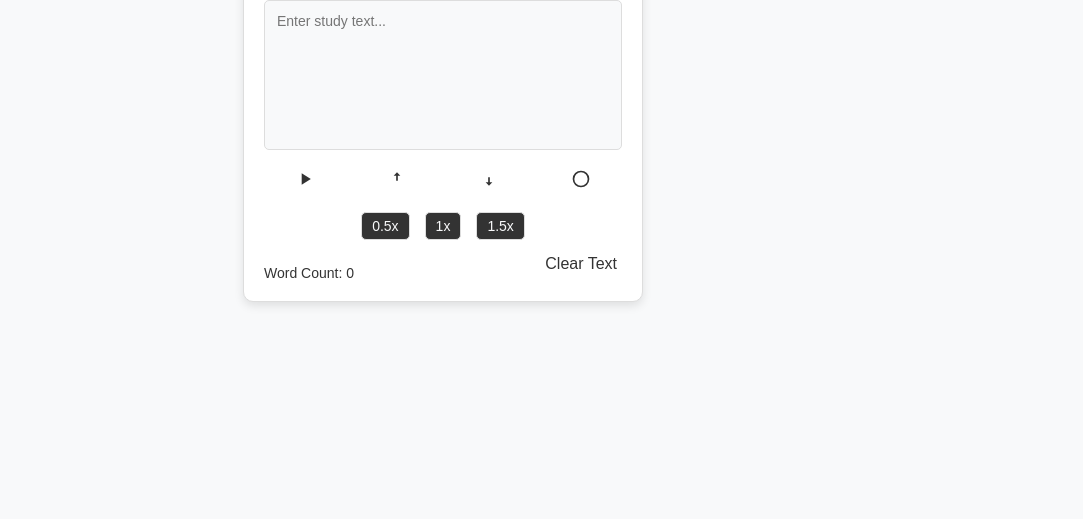
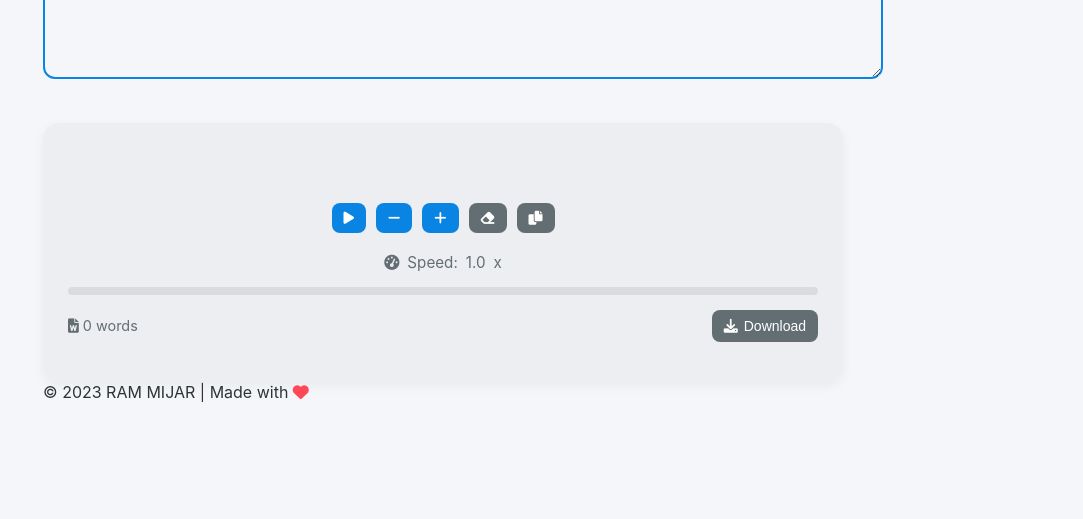
Before and after one commit to Ram2020-art/Text-to-Speech-, a plain HTML site: page index.html in a window 1280 px wide. Shown: the part 281-800 px from the top of the page, without its empty margins (197-1280 px from the left). Drawn offline with Linux system fonts and the light colour scheme.

Commit message:
Update index.html

```diff
--- a/index.html
+++ b/index.html
@@ -3,305 +3,407 @@
 <head>
     <meta charset="UTF-8">
     <meta name="viewport" content="width=device-width, initial-scale=1.0">
-    <title>Text to Speech</title>
+    <title>TTS Ultimate Player</title>
+    <link rel="stylesheet" href="https://cdnjs.cloudflare.com/ajax/libs/font-awesome/6.0.0/css/all.min.css">
     <style>
-        /* General Styles */
-        * {
-            box-sizing: border-box;
-            font-family: Arial, sans-serif;
-            margin: 0;
-            padding: 0;
+        :root {
+            --bg-color: #f5f6fa;
+            --text-color: #2d3436;
+            --primary-color: #0984e3;
+            --secondary-color: #636e72;
+            --progress-color: #00b894;
+            --highlight-color: rgba(255, 234, 0, 0.25);
+        }
+
+        [data-theme="dark"] {
+            --bg-color: #2d3436;
+            --text-color: #dfe6e9;
+            --primary-color: #00b894;
+            --secondary-color: #b2bec3;
+            --progress-color: #0984e3;
+            --highlight-color: rgba(255, 234, 0, 0.4);
         }
 
         body {
-            background: var(--bg-color);
+            font-family: 'Inter', system-ui, sans-serif;
+            margin: 0;
+            padding: 20px;
+            background-color: var(--bg-color);
             color: var(--text-color);
-            transition: 0.3s;
-            display: flex;
-            justify-content: center;
-            align-items: center;
-            height: 100vh;
-            padding: 15px;
+            transition: all 0.3s ease;
         }
 
-        /* Theme Variables */
-        :root {
-            --bg-color: #f8f9fa;
-            --text-color: #333;
-            --card-bg: #ffffff;
-            --border-color: #ddd;
-            --highlight-color: #ffff99;
-            --button-radius: 5px;
-            --btn-size: 20px;
+        .container {
+            max-width: 800px;
+            margin: 0 auto;
         }
 
-        [data-theme="dark"] {
-            --bg-color: #121212;
-            --text-color: #ffffff;
-            --card-bg: #1e1e1e;
-            --border-color: #444;
-            --highlight-color: #ffeb3b;
+        .player-container {
+            background: rgba(0, 0, 0, 0.03);
+            border-radius: 16px;
+            padding: 25px;
+            margin-top: 25px;
+            box-shadow: 0 4px 12px rgba(0, 0, 0, 0.05);
         }
 
-        /* Card Layout */
-        .card {
+        .text-input {
             width: 100%;
-            max-width: 400px;
-            background: var(--card-bg);
-            padding: 20px;
-            border-radius: 10px;
-            box-shadow: 0px 4px 10px rgba(0, 0, 0, 0.1);
-            border: 1px solid var(--border-color);
+            height: 200px;
+            padding: 18px;
+            margin: 15px 0;
+            border: 2px solid var(--primary-color);
+            border-radius: 12px;
+            resize: vertical;
+            background: transparent;
+            color: var(--text-color);
+            font-size: 16px;
+            line-height: 1.6;
+        }
+
+        .controls {
+            display: flex;
+            gap: 10px;
+            justify-content: center;
+            margin: 20px 0;
+        }
+
+        button {
+            padding: 8px 12px;
+            border: none;
+            border-radius: 8px;
+            cursor: pointer;
+            background: var(--primary-color);
+            color: white;
+            transition: all 0.2s ease;
+            display: flex;
+            align-items: center;
+            justify-content: center;
+            gap: 6px;
+            font-size: 14px;
+        }
+
+        button:hover {
+            opacity: 0.85;
+            transform: translateY(-1px);
+        }
+
+        button:active {
+            transform: translateY(0);
+        }
+
+        .secondary-btn {
+            background: var(--secondary-color);
+        }
+
+        .status-bar {
+            display: flex;
+            justify-content: space-between;
+            align-items: center;
+            margin: 15px 0;
+            font-size: 0.9em;
+            color: var(--secondary-color);
+        }
+
+        .theme-toggle {
+            position: fixed;
+            top: 20px;
+            right: 20px;
+            cursor: pointer;
+            background: rgba(0, 0, 0, 0.1);
+            padding: 10px;
+            border-radius: 50%;
+            width: 40px;
+            height: 40px;
+            display: flex;
+            align-items: center;
+            justify-content: center;
+        }
+
+        .current-word {
+            margin: 15px 0;
+            font-style: italic;
+            color: var(--primary-color);
+            min-height: 1.2em;
+            font-weight: 500;
             text-align: center;
+        }
+
+        .progress-container {
+            width: 100%;
+            height: 8px;
+            background: rgba(0, 0, 0, 0.08);
+            border-radius: 4px;
+            margin: 15px 0;
+            overflow: hidden;
             position: relative;
         }
 
-        h2 {
-            margin-bottom: 15px;
+        .progress-bar {
+            height: 100%;
+            width: 0;
+            background: var(--progress-color);
+            transition: width 0.2s ease;
         }
 
-        /* Text Input */
-        .text-box {
-            width: 100%;
-            height: 150px;
-            padding: 12px;
-            font-size: 14px;
-            border: 1px solid var(--border-color);
-            background: var(--bg-color);
-            color: var(--text-color);
-            border-radius: 5px;
-            resize: none;
-            transition: 0.3s ease;
+        .speed-indicator {
+            text-align: center;
+            margin: 15px 0;
+            font-size: 0.95em;
+            color: var(--secondary-color);
+            display: flex;
+            align-items: center;
+            justify-content: center;
+            gap: 8px;
         }
 
-        /* Controls */
-        .controls {
-            display: flex;
-            justify-content: space-around;
-            gap: 10px;
-            margin-top: 10px;
+        .highlight {
+            background: var(--highlight-color);
+            border-radius: 3px;
+            transition: background 0.2s;
         }
 
-        .btn {
-            border: none;
-            cursor: pointer;
-            background: transparent;
-            padding: 5px;
-            border-radius: var(--button-radius);
-            transition: transform 0.2s ease;
+        @media (max-width: 768px) {
+            .controls {
+                flex-wrap: wrap;
             }
 
-        .btn:hover {
-            transform: scale(1.1);
+            .text-input {
+                height: 150px;
             }
-
-        .btn svg {
-            width: var(--btn-size);
-            height: var(--btn-size);
-            fill: var(--text-color);
         }
-
-        /* Word Count */
-        .word-count {
-            font-size: 14px;
-            margin-top: 15px;
-            color: var(--text-color);
-        }
-
-        /* Undo/Redo */
-        .undo-redo {
-            display: flex;
-            gap: 10px;
-            position: absolute;
-            top: 15px;
-            right: 15px;
-        }
-
-        /* Speed Control Buttons */
-        .speed-buttons {
-            display: flex;
-            justify-content: center;
-            gap: 15px;
-            margin-top: 15px;
-        }
-
-        .speed-button {
-            font-size: 14px;
-            padding: 5px 10px;
-            border: 1px solid var(--border-color);
-            border-radius: var(--button-radius);
-            background: var(--text-color);
-            color: var(--bg-color);
-            cursor: pointer;
-        }
-
-        .speed-button:active {
-            transform: scale(0.95);
-        }
-
-        .bottom-controls {
-            display: flex;
-            justify-content: space-between;
-            margin-top: 10px;
-        }
-
     </style>
 </head>
 <body>
+    <div class="container">
+        <div class="theme-toggle" onclick="toggleTheme()">
+            <i class="fas fa-moon"></i>
+        </div>
 
-    <div class="card">
-        <h2>Text to Speech</h2>
+        <h1 style="text-align: center; margin-bottom: 25px; color: var(--primary-color);">
+            <i class="fas fa-volume-up"></i> TTS Ultimate
+        </h1>
 
-        <textarea id="text-input" class="text-box" placeholder="Enter study text..." oninput="updateWordCount()"></textarea>
+        <textarea class="text-input" placeholder="Enter or paste your text here..."
+                  maxlength="10000" spellcheck="true"></textarea>
+
+        <div class="player-container">
+            <div class="current-word" id="currentWord"></div>
 
             <div class="controls">
-            <button class="btn" onclick="toggleSpeech()">
-                <svg id="playIcon" viewBox="0 0 24 24"><path d="M8 5v14l11-7z"/></svg>
-                <svg id="pauseIcon" viewBox="0 0 24 24" style="display: none;"><path d="M6 6h12v12H6z"/></svg>
+                <button onclick="togglePlayback()" id="playBtn">
+                    <i class="fas fa-play"></i>
                 </button>
-            <button class="btn" onclick="undoText()">
-                <svg viewBox="0 0 24 24"><path d="M12 4l-4 4h3v6h2V8h3l-4-4z"/></svg>
+                <button onclick="adjustSpeed(-0.1)">
+                    <i class="fas fa-minus"></i>
                 </button>
-            <button class="btn" onclick="redoText()">
-                <svg viewBox="0 0 24 24"><path d="M12 20l4-4h-3v-6h-2v6h-3l4 4z"/></svg>
+                <button onclick="adjustSpeed(0.1)">
+                    <i class="fas fa-plus"></i>
                 </button>
-            <button class="btn" onclick="toggleTheme()">
-                <svg viewBox="0 0 24 24"><path d="M12 2a10 10 0 100 20 10 10 0 000-20zm0 18a8 8 0 110-16 8 8 0 010 16z"/></svg>
+                <button onclick="clearText()" class="secondary-btn">
+                    <i class="fas fa-eraser"></i>
+                </button>
+                <button onclick="copyToClipboard()" class="secondary-btn">
+                    <i class="fas fa-copy"></i>
                 </button>
             </div>
 
-        <div class="speed-buttons">
-            <button class="speed-button" onclick="changeSpeed(0.5)">0.5x</button>
-            <button class="speed-button" onclick="changeSpeed(1)">1x</button>
-            <button class="speed-button" onclick="changeSpeed(1.5)">1.5x</button>
+            <div class="speed-indicator">
+                <i class="fas fa-tachometer-alt"></i>
+                Speed: <span id="speedIndex">1.0</span>x
             </div>
 
-        <div class="bottom-controls">
-            <div class="word-count" id="word-count">Word Count: 0</div>
-            <div id="clear-text" class="btn" onclick="clearText()">Clear Text</div>
+            <div class="progress-container">
+                <div class="progress-bar" id="progressBar"></div>
+            </div>
+
+            <div class="status-bar">
+                <span class="word-counter">
+                    <i class="fas fa-file-word"></i>
+                    <span id="wordCount">0</span> words
+                </span>
+                <span>
+                    <button onclick="downloadText()" class="secondary-btn">
+                        <i class="fas fa-download"></i> Download
+                    </button>
+                </span>
+            </div>
+        </div>
+
+        <div class="copyright">
+            © 2023 RAM MIJAR | Made with <i class="fas fa-heart" style="color: #ff4757;"></i>
         </div>
     </div>
 
     <script>
-        let utterance = new SpeechSynthesisUtterance();
+        // Enhanced Configuration
         let isPlaying = false;
-        let isPaused = false;
-        let speechSpeed = 1;
-        let history = [];
-        let historyIndex = -1;
+        let currentUtterance = null;
+        let currentWordIndex = 0;
+        let words = [];
 
-        // Check for Speech Synthesis support
-        if (!window.speechSynthesis) {
-            alert('Your browser does not support Speech Synthesis.');
+        // DOM Elements
+        const textInput = document.querySelector('.text-input');
+        const playBtn = document.getElementById('playBtn');
+        const wordCountSpan = document.getElementById('wordCount');
+        const currentWordSpan = document.getElementById('currentWord');
+        const speedIndexSpan = document.getElementById('speedIndex');
+        const progressBar = document.getElementById('progressBar');
+
+        // Initialize
+        initializeApp();
+
+        function initializeApp() {
+            checkTTSSupport();
+            setupEventListeners();
+            loadSavedState();
         }
 
-        // Toggle play/pause
-        function toggleSpeech() {
-            const text = document.getElementById('text-input').value;
-            if (!text.trim()) {
-                alert("Please enter some text.");
+        function checkTTSSupport() {
+            if (!('speechSynthesis' in window)) {
+                showError('Text-to-Speech is not supported in this browser. Please use Chrome or Edge.');
+            }
+        }
+
+        function setupEventListeners() {
+            textInput.addEventListener('input', handleTextInput);
+        }
+
+        function handleTextInput() {
+            updateWordCount();
+            saveAppState();
+        }
+
+        function togglePlayback() {
+            if (isPlaying) {
+                pauseSpeech();
+            } else {
+                startSpeech();
+            }
+        }
+
+        function startSpeech() {
+            if (!textInput.value.trim()) {
+                showError('Please enter some text to speak.');
                 return;
             }
 
-            if (isPaused) {
-                speechSynthesis.resume();
-                isPaused = false;
-                document.getElementById("pauseIcon").style.display = "none";
-                document.getElementById("playIcon").style.display = "block";
-                return;
+            prepareSpeech();
+            setupSpeechCallbacks();
+            window.speechSynthesis.speak(currentUtterance);
+            isPlaying = true;
+            playBtn.innerHTML = '<i class="fas fa-pause"></i>';
         }
 
-            if (isPlaying) {
-                speechSynthesis.pause();
-                isPaused = true;
-                document.getElementById("pauseIcon").style.display = "block";
-                document.getElementById("playIcon").style.display = "none";
-                return;
+        function prepareSpeech() {
+            words = textInput.value.split(/\s+/).filter(w => w !== '');
+            currentUtterance = new SpeechSynthesisUtterance(textInput.value);
+            currentUtterance.rate = parseFloat(localStorage.getItem('ttsRate')) || 1;
         }
 
-            let index = 0;
-            utterance = new SpeechSynthesisUtterance();
-            utterance.rate = speechSpeed;
-
-            utterance.onboundary = () => {
-                document.getElementById('text-input').value = text.slice(0, index) + "%HIGHLIGHT%" + text[index] + "%HIGHLIGHT%" + text.slice(index + 1);
-                index++;
+        function setupSpeechCallbacks() {
+            currentUtterance.onstart = () => {
+                currentWordIndex = 0;
+                highlightCurrentWord();
+                updateSpeechProgress();
             };
 
-            utterance.text = text;
-            speechSynthesis.speak(utterance);
-            isPlaying = true;
-            document.getElementById("pauseIcon").style.display = "block";
-            document.getElementById("playIcon").style.display = "none";
-
-            utterance.onend = () => {
-                isPlaying = false;
-                document.getElementById("pauseIcon").style.display = "none";
-                document.getElementById("playIcon").style.display = "block";
+            currentUtterance.onend = () => {
+                resetPlaybackState();
             };
         }
 
-        // Change speed in real-time
-        function changeSpeed(speed) {
-            speechSpeed = speed;
-            if (isPlaying) {
-                utterance.rate = speechSpeed;
-                speechSynthesis.cancel();
-                toggleSpeech(); // Restart with new speed
+        function pauseSpeech() {
+            window.speechSynthesis.pause();
+            isPlaying = false;
+            playBtn.innerHTML = '<i class="fas fa-play"></i>';
+        }
+
+        function highlightCurrentWord() {
+            if (currentWordIndex < words.length) {
+                currentWordSpan.textContent = words[currentWordIndex];
+                highlightTextInArea(words[currentWordIndex]);
+                currentWordIndex++;
+                setTimeout(highlightCurrentWord, calculateWordDuration());
             }
         }
 
-        // Update word count
-        function updateWordCount() {
-            let text = document.getElementById('text-input').value.trim();
-            let wordCount = text.split(/\s+/).filter(Boolean).length;
-            document.getElementById('word-count').innerText = `Word Count: ${wordCount}`;
+        function calculateWordDuration() {
+            return words[currentWordIndex - 1].length * (currentUtterance.rate * 50);
         }
 
-        // Clear text input
+        function updateSpeechProgress() {
+            const progress = (currentWordIndex / words.length) * 100;
+            progressBar.style.width = `${progress}%`;
+            if (isPlaying) requestAnimationFrame(updateSpeechProgress);
+        }
+
+        function resetPlaybackState() {
+            isPlaying = false;
+            playBtn.innerHTML = '<i class="fas fa-play"></i>';
+            currentWordSpan.textContent = '';
+            progressBar.style.width = '0%';
+        }
+
+        function adjustSpeed(change) {
+            const newRate = Math.min(Math.max((parseFloat(localStorage.getItem('ttsRate')) || 1) + change, 0.5), 2);
+            localStorage.setItem('ttsRate', newRate);
+            speedIndexSpan.textContent = newRate.toFixed(1);
+            if (currentUtterance) currentUtterance.rate = newRate;
+        }
+
+        function updateWordCount() {
+            const count = textInput.value.trim() ? textInput.value.split(/\s+/).length : 0;
+            wordCountSpan.textContent = count;
+        }
+
         function clearText() {
-            document.getElementById('text-input').value = "";
+            textInput.value = '';
             updateWordCount();
         }
 
-        // Toggle dark/light theme
-        function toggleTheme() {
-            document.documentElement.setAttribute("data-theme", document.documentElement.getAttribute("data-theme") === "dark" ? "light" : "dark");
+        function copyToClipboard() {
+            textInput.select();
+            document.execCommand('copy');
+            showError('Text copied to clipboard!');
         }
 
-        // Undo/Redo functionality
-        function undoText() {
-            if (historyIndex > 0) {
-                historyIndex--;
-                document.getElementById('text-input').value = history[historyIndex];
-                updateWordCount();
-            }
+        function downloadText() {
+            const text = textInput.value;
+            const blob = new Blob([text], { type: 'text/plain' });
+            const url = URL.createObjectURL(blob);
+            const a = document.createElement('a');
+            a.href = url;
+            a.download = 'text.txt';
+            a.click();
+            URL.revokeObjectURL(url);
         }
 
-        function redoText() {
-            if (historyIndex < history.length - 1) {
-                historyIndex++;
-                document.getElementById('text-input').value = history[historyIndex];
-                updateWordCount();
-            }
+        function toggleTheme() {
+            const theme = document.body.dataset.theme === 'dark' ? 'light' : 'dark';
+            document.body.dataset.theme = theme;
+            localStorage.setItem('theme', theme);
+            document.querySelector('.theme-toggle i').className =
+                theme === 'dark' ? 'fas fa-sun' : 'fas fa-moon';
         }
 
-        // Save text to history on input change
-        document.getElementById('text-input').addEventListener('input', (e) => {
-            if (historyIndex === history.length - 1) {
-                history.push(e.target.value);
-            } else {
-                history = history.slice(0, historyIndex + 1);
-                history.push(e.target.value);
+        function loadSavedState() {
+            document.body.dataset.theme = localStorage.getItem('theme') || 'light';
+            textInput.value = localStorage.getItem('ttsText') || '';
+            speedIndexSpan.textContent = (localStorage.getItem('ttsRate') || 1).toFixed(1);
+            updateWordCount();
+            document.querySelector('.theme-toggle i').className =
+                document.body.dataset.theme === 'dark' ? 'fas fa-sun' : 'fas fa-moon';
         }
-            historyIndex++;
-        });
 
-        window.onload = () => {
-            document.documentElement.setAttribute("data-theme", "light");
-            updateWordCount();
-        };
+        function saveAppState() {
+            localStorage.setItem('ttsText', textInput.value);
+        }
+
+        function showError(message) {
+            currentWordSpan.textContent = message;
+            currentWordSpan.style.color = '#ff7675';
+            setTimeout(() => currentWordSpan.style.color = '', 2000);
+        }
     </script>
-
 </body>
 </html>
```
Lines whose indentation alone changed are shown as unchanged.
